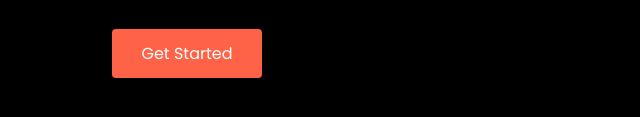
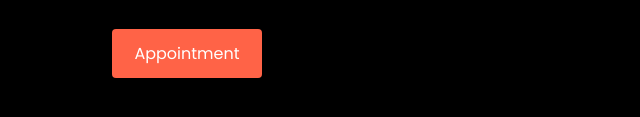
Before and after one commit to tanushalamba09/Fitness_Website, a plain HTML site: page index.html in a window 1280 px wide. Shown: the part 413-530 px from the top of the page, 0-640 px from the left. Drawn offline with Linux system fonts and the light colour scheme.

Commit message:
index.html

```diff
--- a/index.html
+++ b/index.html
@@ -22,7 +22,7 @@
                 <p>The hard days are the best because that’s when champions are made, so if you push through, you can push through anything.<br>
                 </p>
                 <a href = "code.html">
-                <button class="btn">Get Started</button>
+                <button class="btn">Appointment</button>
                 </a>
             </div>
             <div class="home-image">
```
